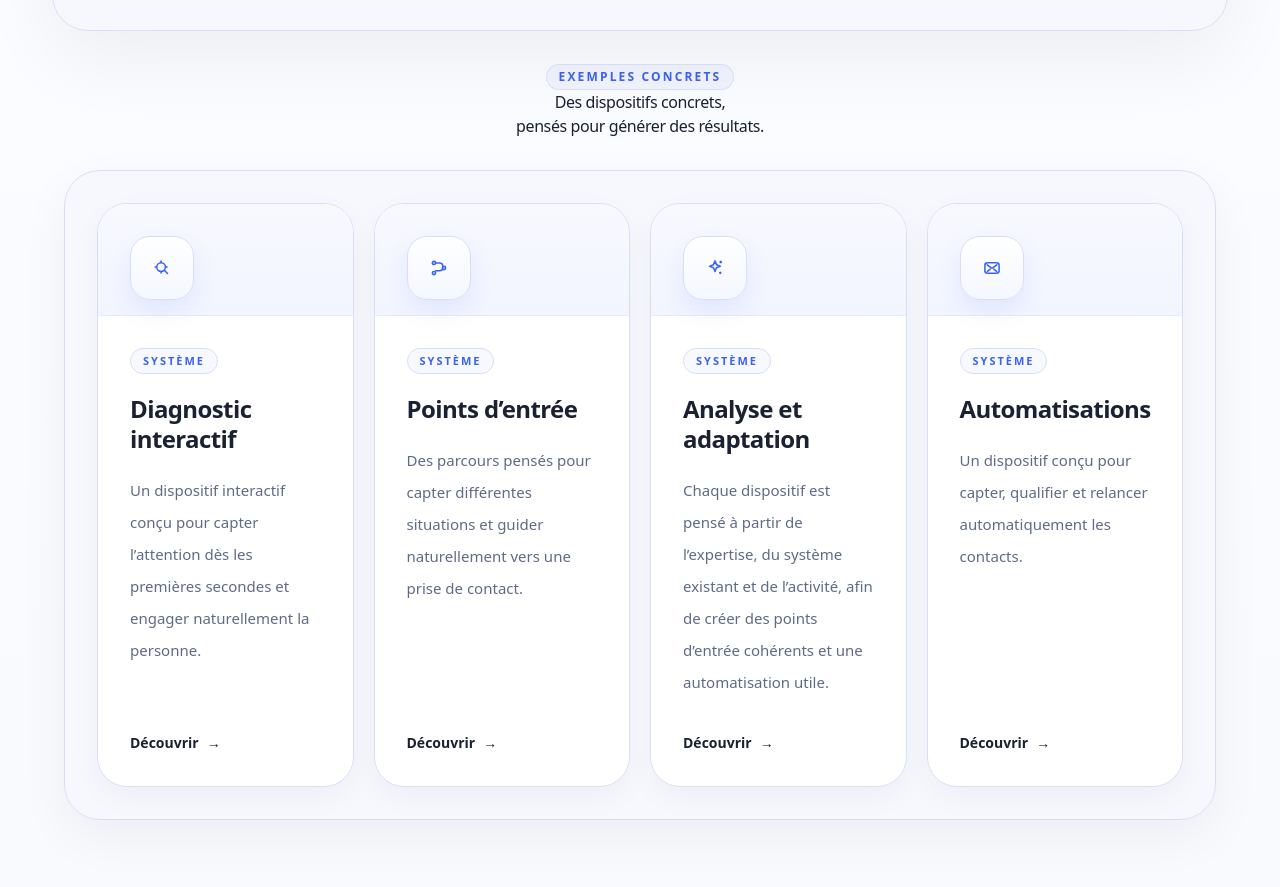
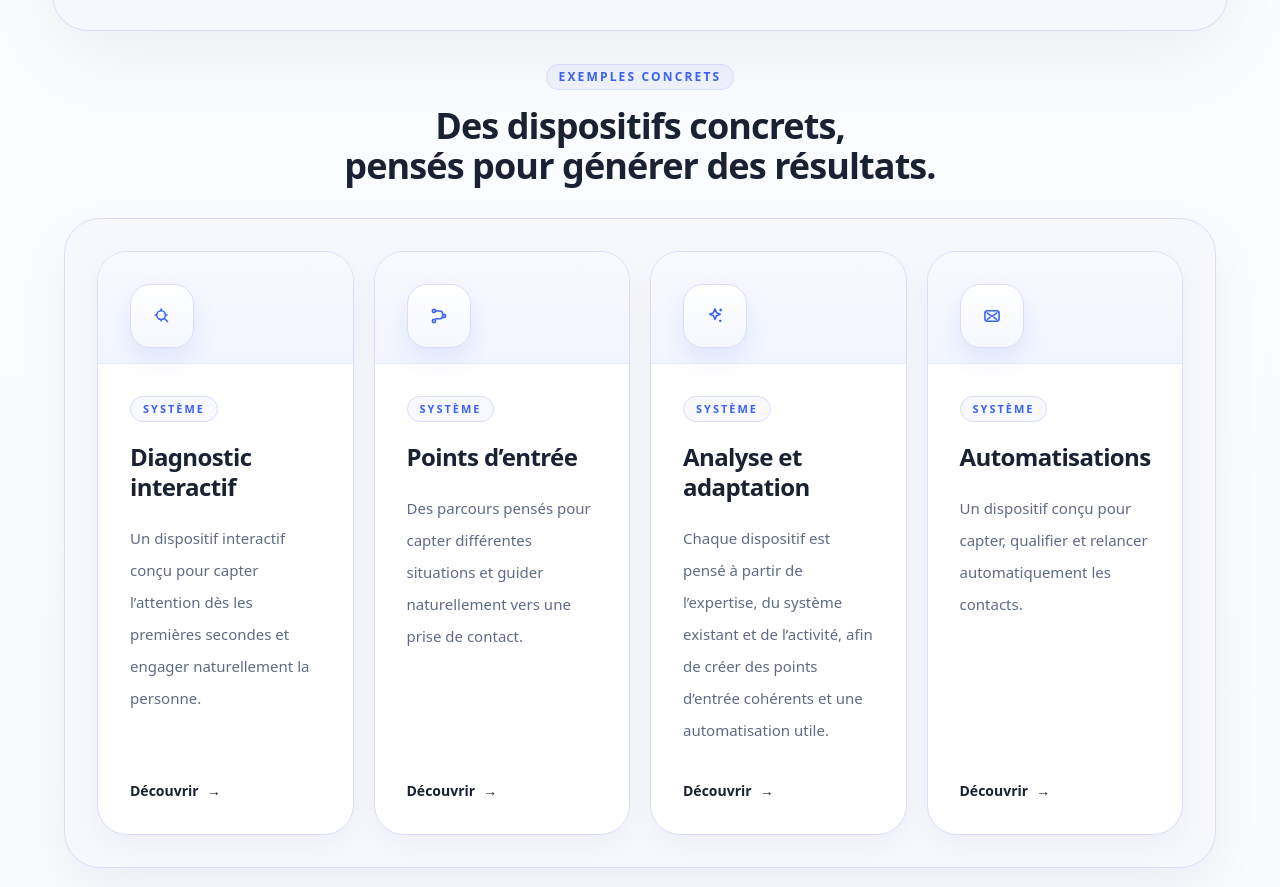
Before and after one commit to arnaudcrestey/portail-site-vitrine, a Next.js app: page / in a window 1280 px wide. Shown: the part 1475-2362 px from the top of the page. Built offline with nearby package versions, Linux system fonts and the light colour scheme.

Commit message:
Update page.tsx

```diff
--- a/app/page.tsx
+++ b/app/page.tsx
@@ -32,8 +32,8 @@ export default function HomePage() {
             <div className="max-w-3xl text-center">
               <span className="section-eyebrow">Exemples concrets</span>
 
-             <h2 className="...">
-  Des dispositifs concrets,<br />
+             <h2 className="mt-4 text-2xl font-semibold tracking-tight text-ink sm:text-3xl lg:text-4xl">
+  Des dispositifs concrets,<br className="hidden sm:block" />
   pensés pour générer des résultats.
 </h2>
             </div>
```
